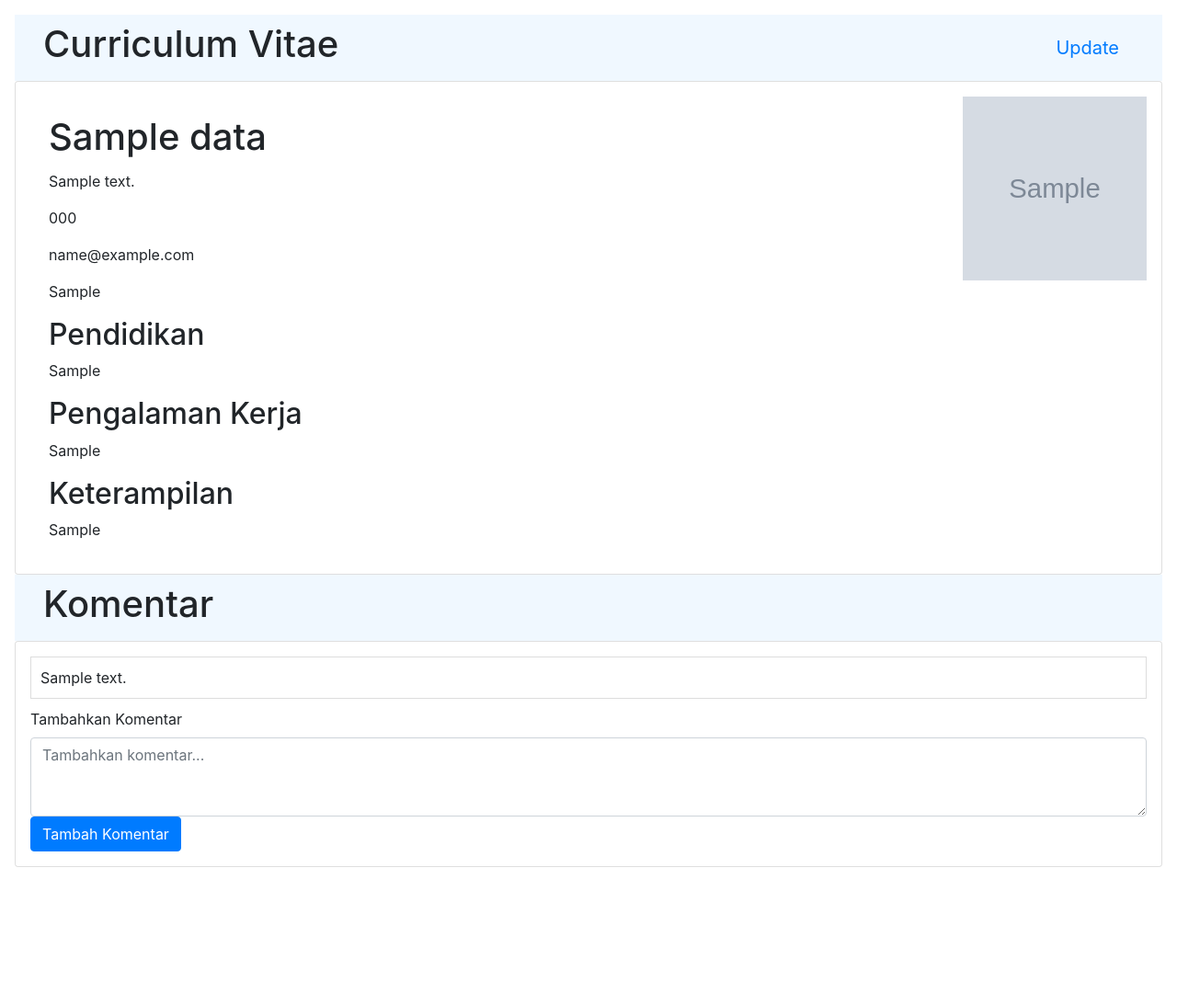
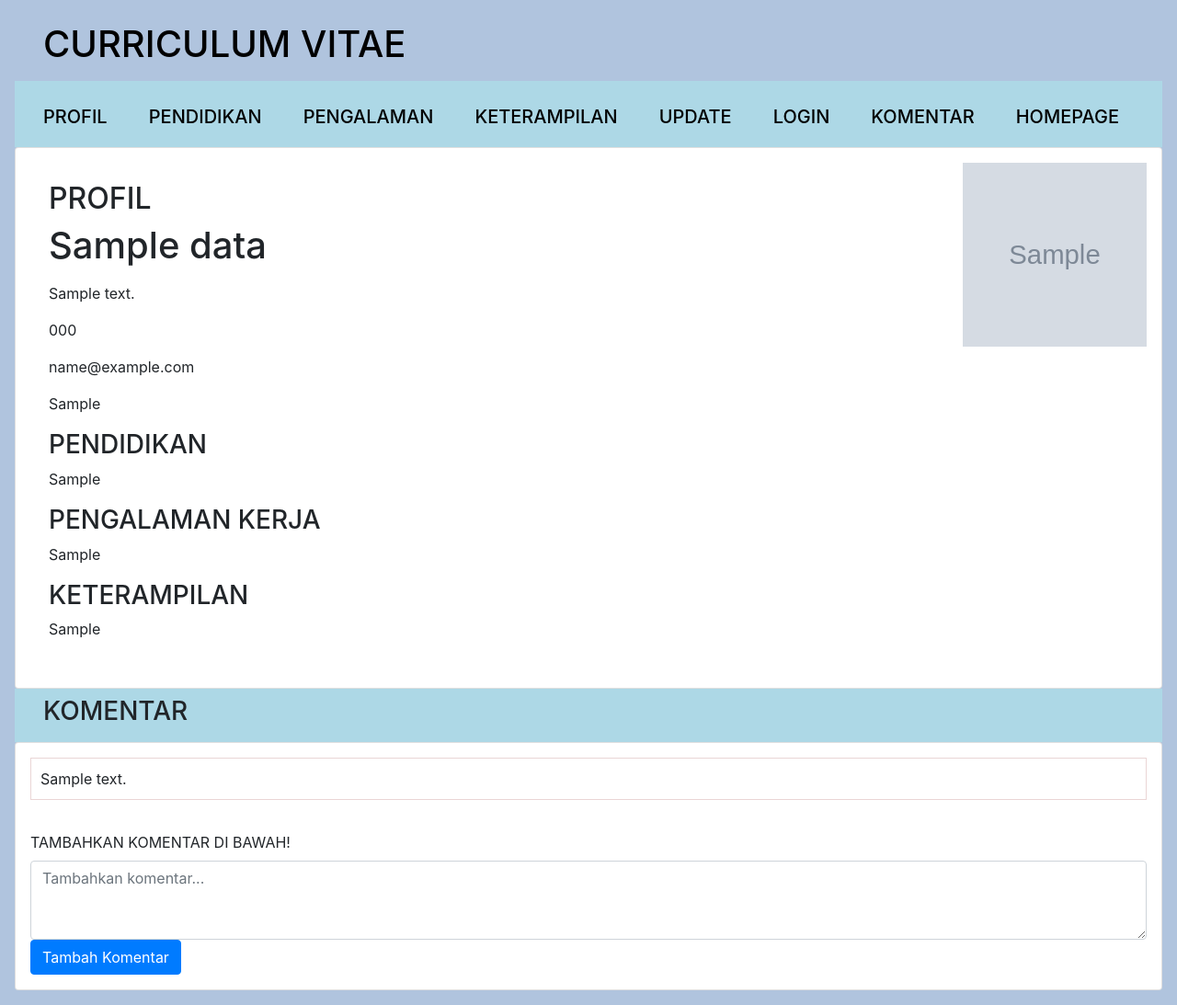
Before and after one commit to ellizafebriyani/cv-1, a PHP site: page / in a window 1280 px wide. Shown: the whole page at 92% size. Before the commit the page ends 943 px from the top, so only its background shows below. Run offline with PHP 8.4, Linux system fonts and the light colour scheme; tables that the repository leaves empty or names only in its code hold one stand-in row (values such as "Sample post"); grey boxes marked "Sample" are stand-in pictures.

Commit message:
first commit

```diff
--- a/config.php
+++ b/config.php
@@ -1,8 +1,8 @@
 <?php
 $host = 'localhost';
-$db = 'cv';
-$user = 'if22';
-$pwd = 'if1234';
+$db = 'if22';
+$user = 'elliza';
+$pwd = 'el88';
 
 $conn = mysqli_connect($host, $user, $pwd, $db); // true | false
 
--- a/index.php
+++ b/index.php
@@ -17,35 +17,51 @@ $data = mysqli_fetch_array($result);
   <title>Curriculum Vitae</title>
 </head>
 
+
+<body style="background: #B0C4DE">
+<nav class="navbar sticky-top bg-body-tertiary">
+    <div class="container-fluid">
+    <font color="0000000"><h1>CURRICULUM VITAE</h1></font>
+</div>
+</nav>
+</body>
+
 <body class="p-3">
-  <nav class="navbar sticky-top bg-body-tertiary biru">
+<nav class="navbar sticky-top bg-body-tertiary biru">
     <div class="container-fluid">
-      <h1>Curriculum Vitae</h1>
-      <a class="navbar-brand" href="admin.php">Update</a>
+      <h1><a class="navbar-brand" href="#profil"><font color="000000">PROFIL</h1></a></font>
+      <h1><a class="navbar-brand" href="#pendidikan"><font color="000000">PENDIDIKAN</h1></a></font>
+      <h1><a class="navbar-brand" href="#pengalaman"><font color="000000">PENGALAMAN</h1></a></font>
+      <h1><a class="navbar-brand" href="#keterampilan"><font color="000000">KETERAMPILAN</h1></a></font>
+      <h1><a class="navbar-brand" href="login.php"><font color="000000">UPDATE</h1></a></font>
+      <h1><a class="navbar-brand" href="login.php"><font color="000000">LOGIN</h1></a></font>
+      <h1><a class="navbar-brand" href="#comments"><font color="000000">KOMENTAR</h1></a></font>
+      <h1><a class="navbar-brand" href="home.php"><font color="000000">HOMEPAGE</h1></a></font>
     </div>
   </nav>
   <div class="card">
     <div class="p-3">
       <img src="<?php echo $data['foto_path']; ?>" alt="Foto Profil">
       <div class="card-body">
-        <h1 class="card-title"><?php echo $data['nama']; ?></h1>
-        <p class="card-text"><?php echo $data['alamat']; ?></p>
-        <p class="card-text"><?php echo $data['telepon']; ?></p>
-        <p class="card-text"><?php echo $data['email']; ?></p>
-        <p class="card-text"><?php echo $data['web']; ?></p>
-        <h2>Pendidikan</h2>
-        <p class="card-text"><?php echo $data['pendidikan']; ?></p>
-        <h2>Pengalaman Kerja</h2>
-        <p class="card-text"><?php echo $data['pengalaman_kerja']; ?></p>
-        <h2>Keterampilan</h2>
-        <p class="card-text"><?php echo $data['keterampilan']; ?></p>
+      <h2>PROFIL</h2>
+        <h1 class="card-title"><?php echo $data['nama']; ?></h1><p id="profil"></p><a href=""></a>
+        <p class="card-text"><?php echo $data['alamat']; ?></p><p id="profil"></p><a href=""></a>
+        <p class="card-text"><?php echo $data['telepon']; ?></p><p id="profil"></p><a href=""></a>
+        <p class="card-text"><?php echo $data['email']; ?></p><p id="profil"></p><a href=""></a>
+        <p class="card-text"><?php echo $data['web']; ?></p><p id="profil"></p><a href=""></a>
+        <h3>PENDIDIKAN</h3>
+        <p class="card-text"><?php echo $data['pendidikan']; ?></p><p id="pendidikan"></p><a href=""></a>
+        <h3>PENGALAMAN KERJA</h3>
+        <p class="card-text"><?php echo $data['pengalaman_kerja']; ?></p><p id="pengalaman"></p><a href=""></a>
+        <h3>KETERAMPILAN</h3>
+        <p class="card-text"><?php echo $data['keterampilan']; ?></p><p id="keterampilan"></p><a href=""></a>
       </div>
     </div>
   </div>
   <!-- Tampilkan komentar -->
   <nav class="navbar sticky-top bg-body-tertiary biru">
     <div class="container-fluid">
-      <h1>Komentar</h1>
+      <h3>KOMENTAR</h3>
     </div>
   </nav>
   <div class="card">
@@ -63,13 +79,13 @@ $data = mysqli_fetch_array($result);
             echo '<div class="comment">' . $comment['comment_text'] . '</div>';
           }
         } else {
-          echo 'Belum ada komentar.';
+          echo 'Belum ada komentar';
         }
 
         mysqli_close($conn);
         ?>
       </div>
-      <label for="commentInput" class="form-label">Tambahkan Komentar</label>
+      <br><label for="commentInput" class="form-label">TAMBAHKAN KOMENTAR DI BAWAH!</label></br>
       <textarea class="form-control" id="commentInput" name="comment" rows="3" placeholder="Tambahkan komentar..."></textarea>
       <button class="btn btn-primary" onclick="addComment()">Tambah Komentar</button>
     </div>
--- a/main.css
+++ b/main.css
@@ -5,10 +5,10 @@ img{
   margin-left: 15px;
 }
 .comment {
-  border: 1px solid #ddd;
+  border: 1px solid #ead5d5;
   padding: 10px;
   margin-bottom: 10px;
 }
 .biru{
-  background-color: aliceblue;
+  background-color: rgb(173, 216, 230);
 }
--- /dev/null
+++ b/style.css
@@ -0,0 +1,6 @@
+.w-450 {
+	width: 450px;
+}
+.vh-100 {
+	min-height: 100vh;
+}
```
Also changed, not shown: admin.php (+4 -3 lines), cv_data.sql (added, +18 -0 lines), db_conn.php (added, +14 -0 lines), home.php (added, +32 -0 lines), login.php (added, +46 -0 lines), logout.php (added, +23 -0 lines), signup.php (added, +59 -0 lines), .db/auth_db.sql (added), foto.jpg.
